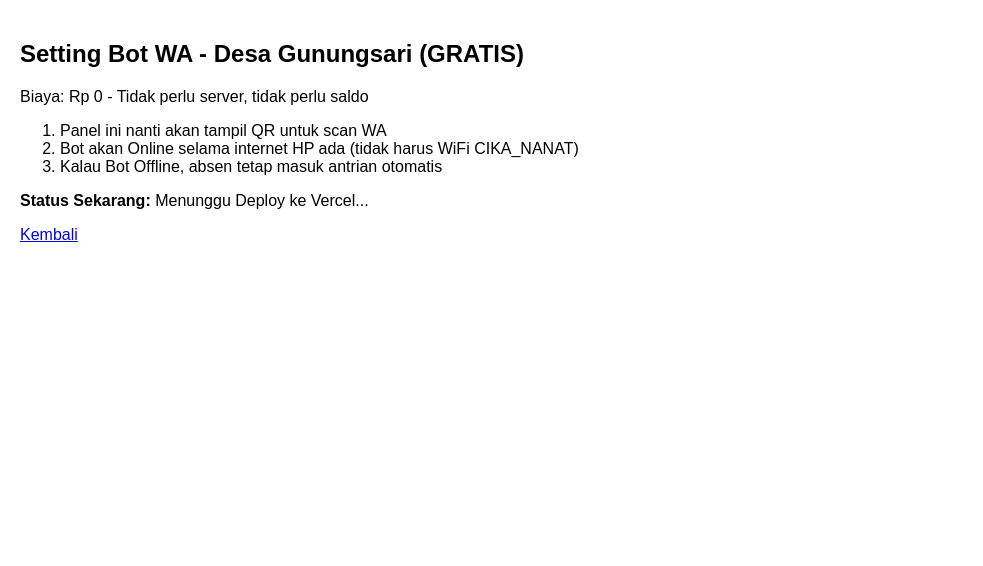
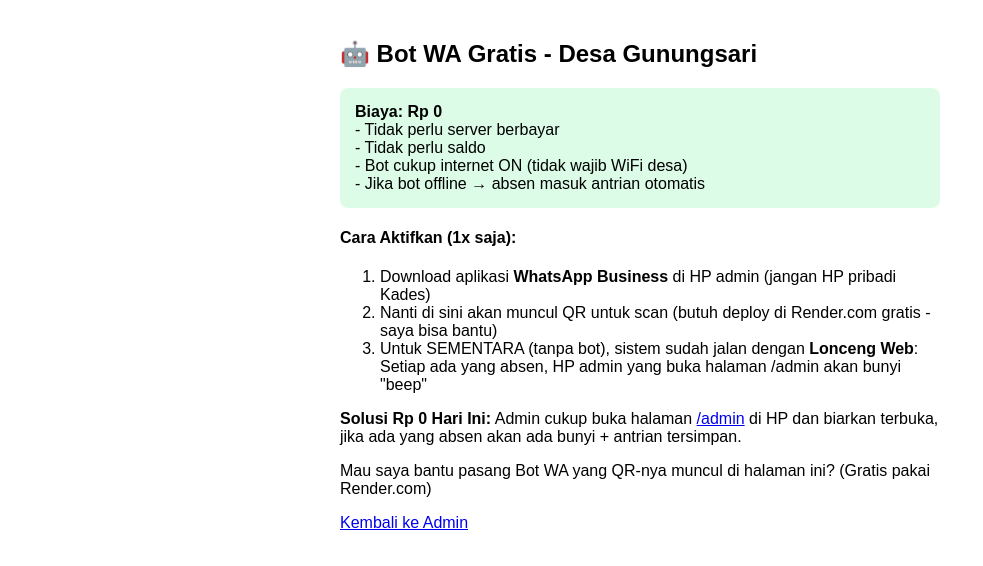
Before and after one commit to desagunungsari207/Absensi-Perangkat, a Next.js app: page /setting-bot in a window 1280 px wide. Shown: the top 566 px of the page, without its empty margins (0-983 px from the left). Built offline with nearby package versions, Linux system fonts and the light colour scheme.

Commit message:
Update page.js

```diff
--- a/app/setting-bot/page.js
+++ b/app/setting-bot/page.js
@@ -1,15 +1,24 @@
-export default function SettingBot() {
+'use client';
+export default function SettingBot(){
   return (
-    <div style={{padding:20, fontFamily:'sans-serif'}}>
-      <h2>Setting Bot WA - Desa Gunungsari (GRATIS)</h2>
-      <p>Biaya: Rp 0 - Tidak perlu server, tidak perlu saldo</p>
+    <div style={{padding:20, fontFamily:'sans-serif', maxWidth:600, margin:'0 auto'}}>
+      <h2>🤖 Bot WA Gratis - Desa Gunungsari</h2>
+      <div style={{background:'#dcfce7', padding:15, borderRadius:8}}>
+        <b>Biaya: Rp 0</b><br/>
+        - Tidak perlu server berbayar<br/>
+        - Tidak perlu saldo<br/>
+        - Bot cukup internet ON (tidak wajib WiFi desa)<br/>
+        - Jika bot offline → absen masuk antrian otomatis
+      </div>
+      <h4>Cara Aktifkan (1x saja):</h4>
       <ol>
-        <li>Panel ini nanti akan tampil QR untuk scan WA</li>
-        <li>Bot akan Online selama internet HP ada (tidak harus WiFi CIKA_NANAT)</li>
-        <li>Kalau Bot Offline, absen tetap masuk antrian otomatis</li>
+        <li>Download aplikasi <b>WhatsApp Business</b> di HP admin (jangan HP pribadi Kades)</li>
+        <li>Nanti di sini akan muncul QR untuk scan (butuh deploy di Render.com gratis - saya bisa bantu)</li>
+        <li>Untuk SEMENTARA (tanpa bot), sistem sudah jalan dengan <b>Lonceng Web</b>: Setiap ada yang absen, HP admin yang buka halaman /admin akan bunyi "beep"</li>
       </ol>
-      <p><b>Status Sekarang:</b> Menunggu Deploy ke Vercel...</p>
-      <a href="/">Kembali</a>
+      <p><b>Solusi Rp 0 Hari Ini:</b> Admin cukup buka halaman <a href="/admin">/admin</a> di HP dan biarkan terbuka, jika ada yang absen akan ada bunyi + antrian tersimpan.</p>
+      <p>Mau saya bantu pasang Bot WA yang QR-nya muncul di halaman ini? (Gratis pakai Render.com)</p>
+      <a href="/admin">Kembali ke Admin</a>
     </div>
-  );
+  )
 }
```
